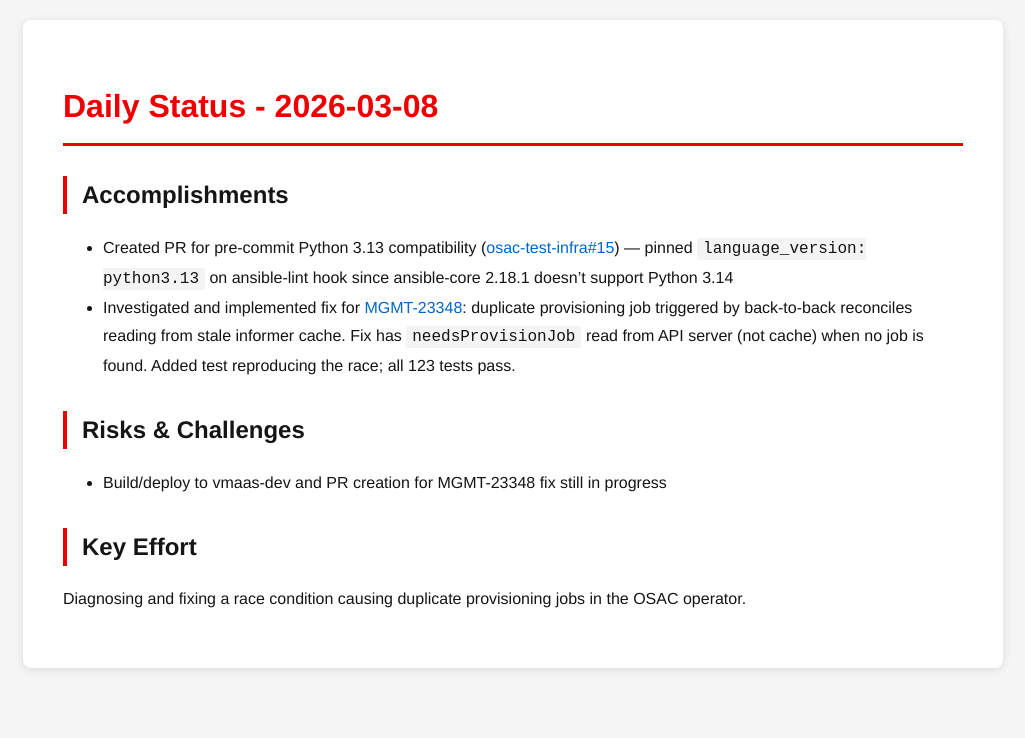
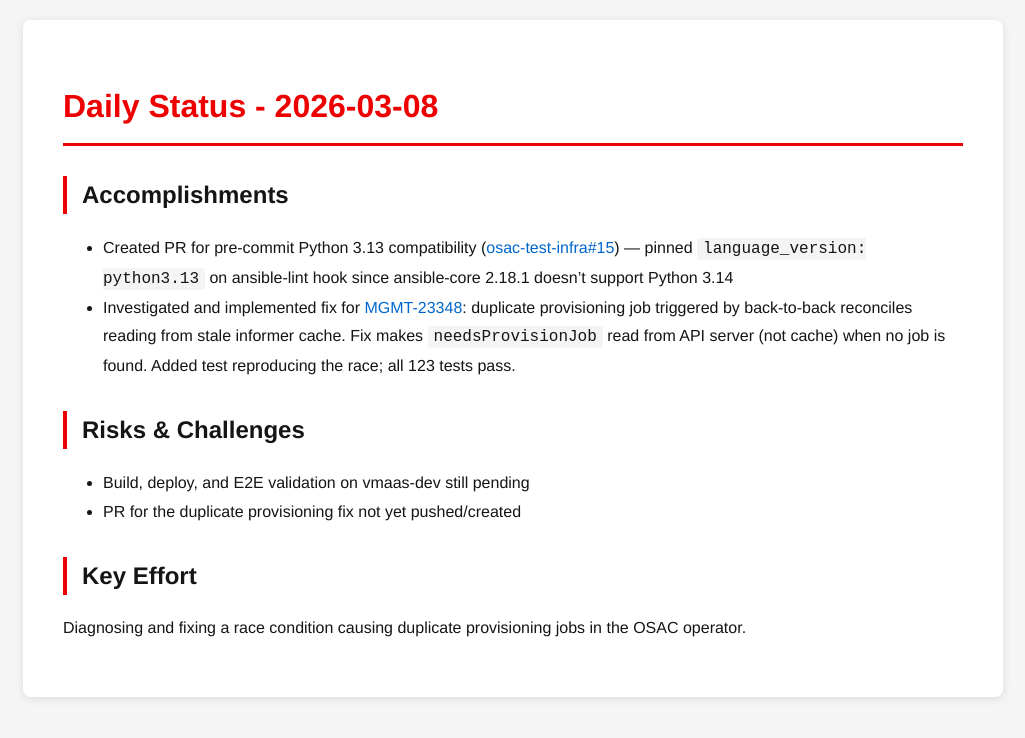
Before and after one commit to tzvatot/daily-status, a Jekyll site: the page built from 2026-03-08.md, in a window 1280 px wide. Shown: the top 738 px of the page, without its empty margins (127-1152 px from the left). Built offline with Jekyll 4.4.1, drawn with Linux system fonts in a browser that asks for light colours.

Commit message:
Daily status update - 2026-03-08

```diff
--- a/2026-03-08.md
+++ b/2026-03-08.md
@@ -8,10 +8,11 @@ date: 2026-03-08
 
 ## Accomplishments
 - Created PR for pre-commit Python 3.13 compatibility ([osac-test-infra#15](https://github.com/osac-project/osac-test-infra/pull/15)) — pinned `language_version: python3.13` on ansible-lint hook since ansible-core 2.18.1 doesn't support Python 3.14
-- Investigated and implemented fix for [MGMT-23348](https://issues.redhat.com/browse/MGMT-23348): duplicate provisioning job triggered by back-to-back reconciles reading from stale informer cache. Fix has `needsProvisionJob` read from API server (not cache) when no job is found. Added test reproducing the race; all 123 tests pass.
+- Investigated and implemented fix for [MGMT-23348](https://issues.redhat.com/browse/MGMT-23348): duplicate provisioning job triggered by back-to-back reconciles reading from stale informer cache. Fix makes `needsProvisionJob` read from API server (not cache) when no job is found. Added test reproducing the race; all 123 tests pass.
 
 ## Risks & Challenges
-- Build/deploy to vmaas-dev and PR creation for MGMT-23348 fix still in progress
+- Build, deploy, and E2E validation on vmaas-dev still pending
+- PR for the duplicate provisioning fix not yet pushed/created
 
 ## Key Effort
 Diagnosing and fixing a race condition causing duplicate provisioning jobs in the OSAC operator.
```
